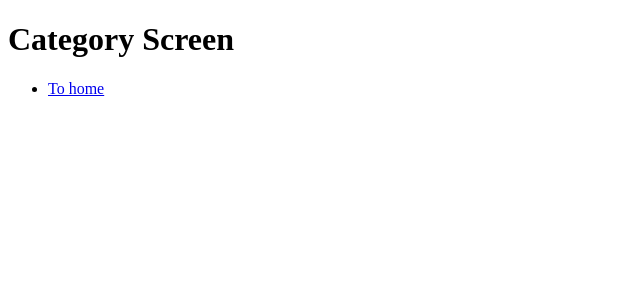
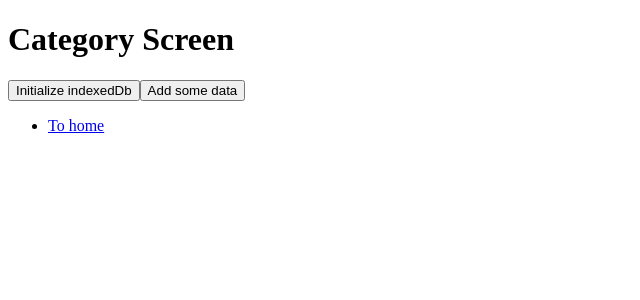
Before and after one commit to mtiganik/pwa, a React app: page /categories in a window 1280 px wide. Shown: the top 300 px of the page, without its empty margins (0-640 px from the left). Built offline with nearby package versions, Linux system fonts and the light colour scheme; sample sign-in values are in the browser's storage.

Commit message:
starting with indexedDB

```diff
--- a/src/home/categories/category-home.tsx
+++ b/src/home/categories/category-home.tsx
@@ -6,9 +6,55 @@ import Category from "../../models/category";
 
 const CategoryScreen: React.FC = () => {
 
+  const handleInitialize = () => {
+    let db;
+    const openOrCreateDB = window.indexedDB.open('todo_db', 1);
+    openOrCreateDB.addEventListener('error', () => console.error('Error opening DB'));
+
+    openOrCreateDB.addEventListener('success', () => {
+      console.log('Successfully opened DB');
+      db = openOrCreateDB.result;
+      console.log(db)
+    });
+
+    openOrCreateDB.addEventListener('upgradeneeded', (event) => {
+      console.log("upgradeneeded")
+      const request = event.target as IDBRequest<IDBDatabase>;
+      db = request.result
+
+      if(!db.objectStoreNames.contains("todo_idb")){
+        const table = db.createObjectStore('todo_tb',
+        {keyPath: 'id', autoIncrement:true})
+        table.createIndex('title','title', {unique: false})
+        table.createIndex('desc', 'desc', {unique:false})
+        console.log("Created table")
+      }
+    })
+  }
+
+  const handleAddData = () => {
+    const openOrCreateDB = window.indexedDB.open('todo_db', 1);
+    openOrCreateDB.addEventListener('error', () => console.error('Error opening DB'));
+
+    openOrCreateDB.addEventListener('success', () => {
+      const db = openOrCreateDB.result;
+      const newTodo = {title:"Hello", body:"Mihkel"}
+      const transaction = db.transaction(['todo_tb'], 'readwrite')
+      const objectStore = transaction.objectStore('todo_tb')
+      const query = objectStore.add(newTodo)
+      query.addEventListener('success', () => console.log("query store was succesfull"))
+      transaction.addEventListener('complete', () => console.log("transaction was success"))
+      transaction.addEventListener('error', () => console.log("transaction error"))
+    });
+
+  }
+
+
   return(
     <div>
       <h1>Category Screen</h1>
+      <button onClick={handleInitialize}>Initialize indexedDb</button>
+      <button onClick={handleAddData}>Add some data</button>
       <nav>
         <ul>
           <li>
```
